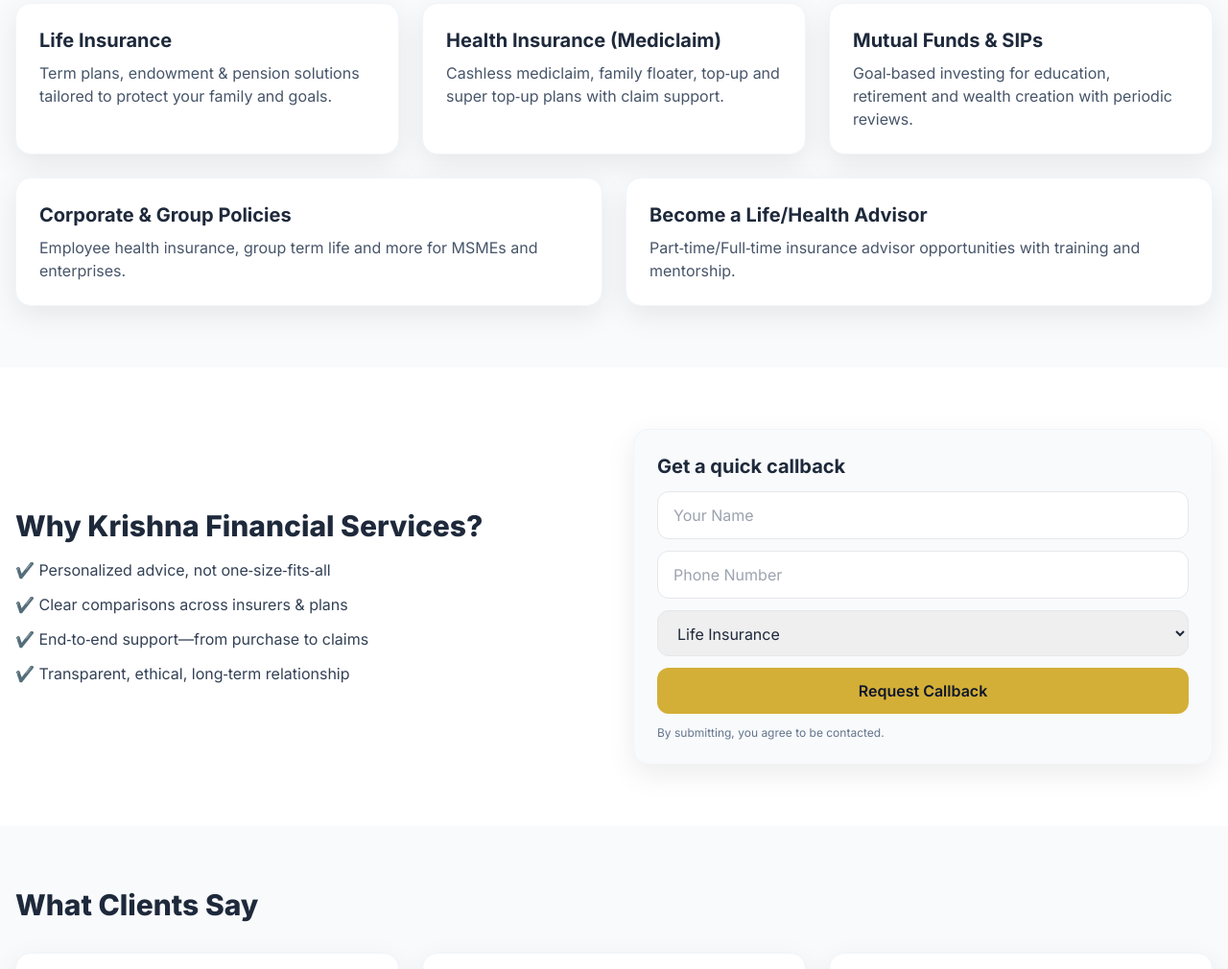
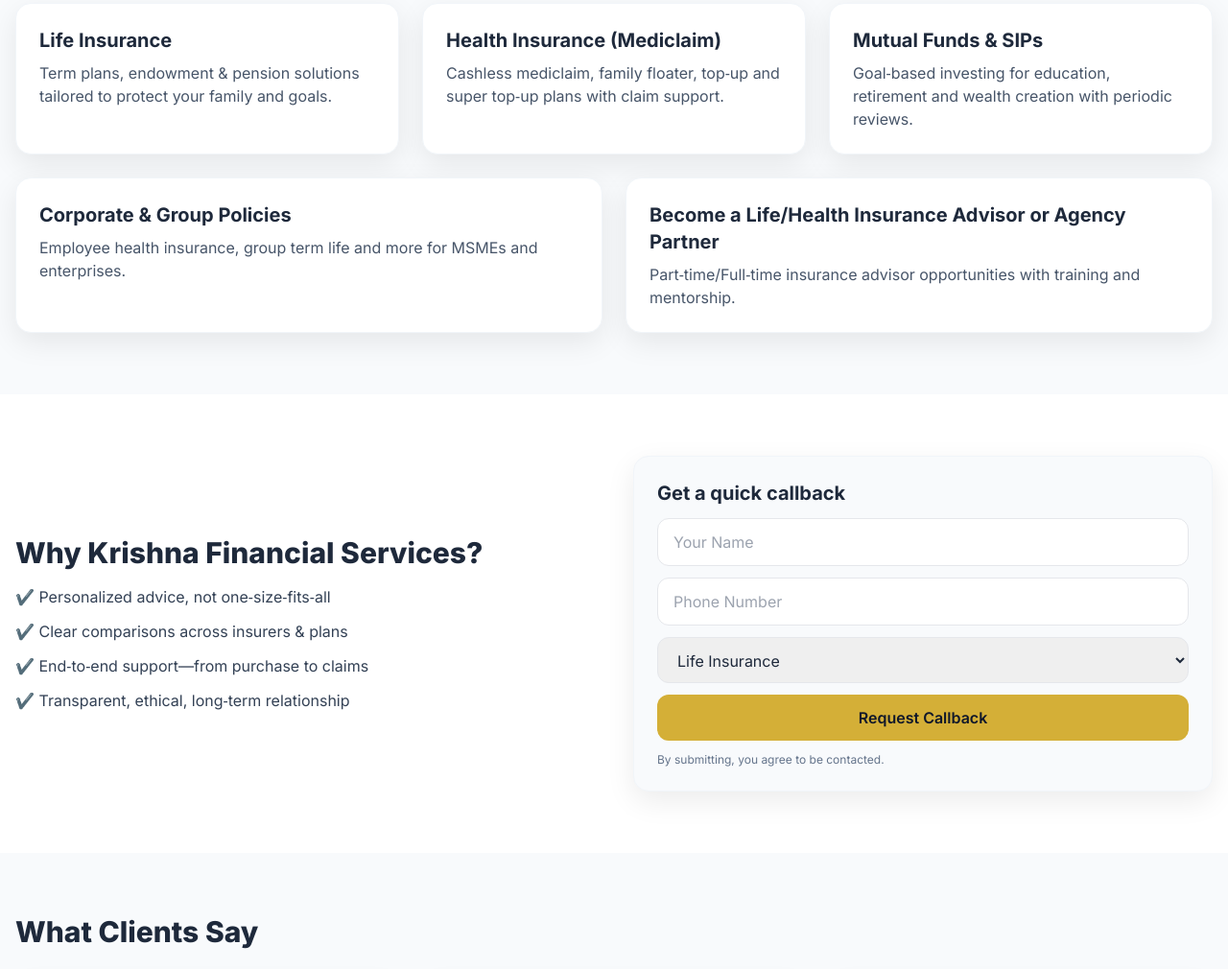
Before and after one commit to Krishan2784/krishnafinancialservices, a plain HTML site: page index.html in a window 1280 px wide. Shown: the part 1017-2027 px from the top of the page at 96% size. Drawn offline with nearby package versions, Linux system fonts and the light colour scheme.

Commit message:
Update index.html

```diff
--- a/index.html
+++ b/index.html
@@ -146,7 +146,7 @@
           <p class="text-slate-600">Employee health insurance, group term life and more for MSMEs and enterprises.</p>
         </div>
         <div class="p-6 rounded-2xl bg-white border border-slate-100 shadow-soft">
-          <h3 class="text-xl font-bold mb-2">Become a Life/Health Advisor </h3>
+          <h3 class="text-xl font-bold mb-2">Become a Life/Health Insurance Advisor or Agency Partner </h3>
           <p class="text-slate-600">Part‑time/Full‑time insurance advisor opportunities with training and mentorship.</p>
         </div>
       </div>
```
